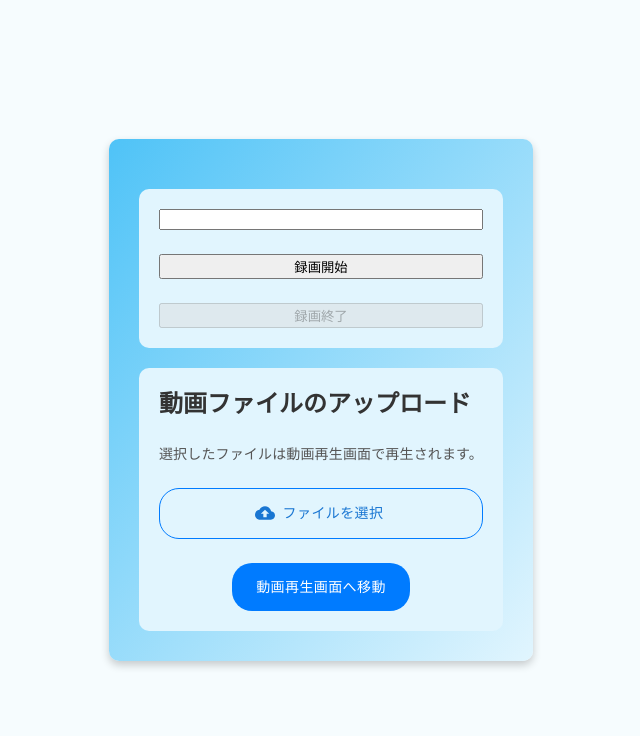
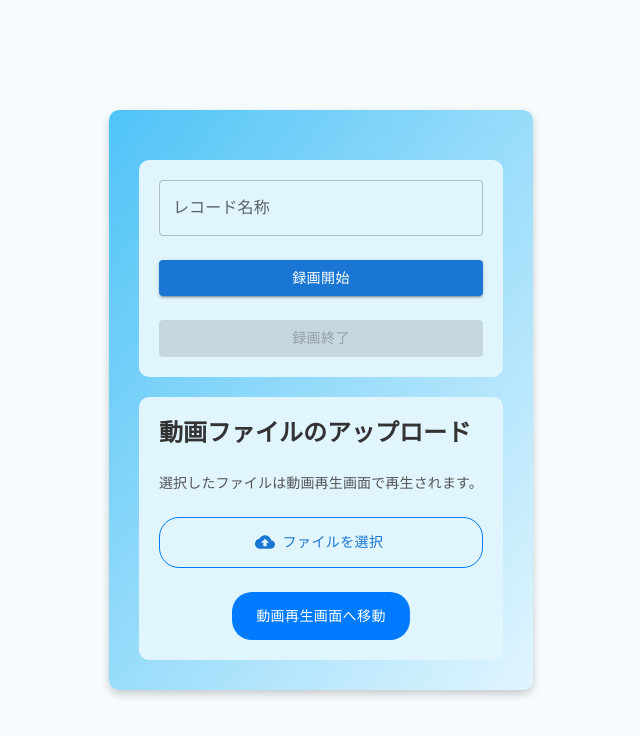
Before and after one commit to YuichirouSeitoku/mdd, a React (Vite) app in the folder src/renderer/: page /#/ in a window 1280 px wide. Shown: the top 736 px of the page, without its empty margins (319-959 px from the left). Built offline with nearby package versions, Linux system fonts and the light colour scheme.

Commit message:
fix 録画ボタンと入力テキスト

```diff
--- a/src/renderer/src/components/Home.tsx
+++ b/src/renderer/src/components/Home.tsx
@@ -6,6 +6,7 @@ import Button from '@mui/material/Button'
 import Typography from '@mui/material/Typography'
 import FilledInput from '@mui/material/FilledInput'
 import CloudUploadIcon from '@mui/icons-material/CloudUpload'
+import TextField from '@mui/material/TextField'
 
 function Home(): JSX.Element {
   const navigate = useNavigate()
@@ -60,13 +61,18 @@ function Home(): JSX.Element {
           padding: '20px'
         }}
       >
-        <input type="text" onChange={(e) => setProjectName(e.target.value)} />
-        <button disabled={recording} onClick={startRecord}>
+        <TextField
+          id="outlined-basic"
+          label="レコード名称"
+          variant="outlined"
+          onChange={(e) => setProjectName(e.target.value)}
+        />
+        <Button variant="contained" disabled={recording} onClick={startRecord}>
           録画開始
-        </button>
-        <button disabled={!recording} onClick={stopRecord}>
+        </Button>
+        <Button variant="contained" disabled={!recording} onClick={stopRecord}>
           録画終了
-        </button>
+        </Button>
       </Stack>
       <Stack
         spacing={3}
```
